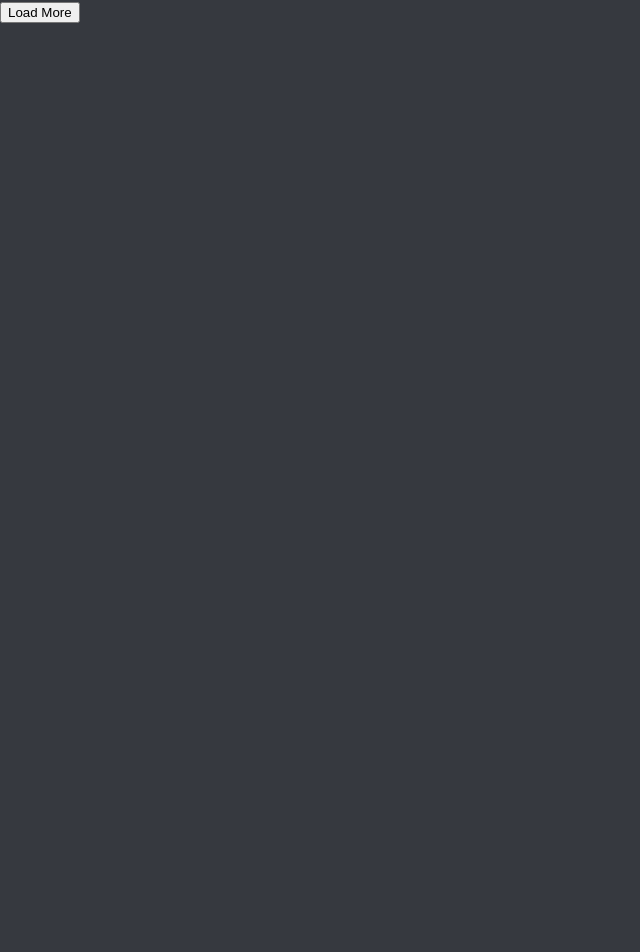
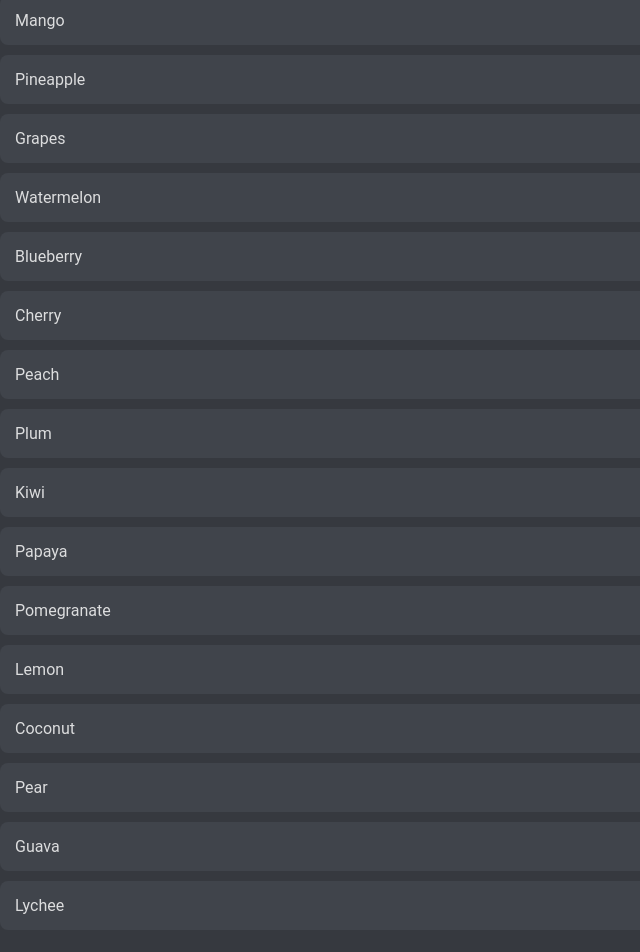
Before and after one commit to Anandhakumar123/React-with-and-without-Query-, a React (Vite) app: page /infinite-fruits in a window 1280 px wide. Shown: the part 280-1232 px from the top of the page, without its empty margins (0-640 px from the left). Before the commit the page ends 800 px from the top, so only its background shows below. Built offline with nearby package versions, Linux system fonts and the light colour scheme; data requests are answered from the project's data file.

Commit message:
infinitequeries page implemented

```diff
--- a/package.json
+++ b/package.json
@@ -16,6 +16,7 @@
     "axios": "^1.11.0",
     "react": "^19.1.0",
     "react-dom": "^19.1.0",
+    "react-intersection-observer": "^10.0.0",
     "react-router-dom": "^7.8.2"
   },
   "devDependencies": {
--- a/src/components/InfiniteQueries.jsx
+++ b/src/components/InfiniteQueries.jsx
@@ -1,9 +1,12 @@
 import { useInfiniteQuery } from "@tanstack/react-query";
 import axios from "axios";
-import React from "react";
+import React, { useEffect } from "react";
+import { useInView } from "react-intersection-observer";
 
 const fetchFruits = ({ pageParam = 1 }) => {
-  return axios.get(`http://localhost:4000/fruits/?_limit=4&_page=${pageParam}`);
+  return axios.get(
+    `http://localhost:4000/fruits/?_limit=10&_page=${pageParam}`
+  );
 };
 
 const InfiniteQueries = () => {
@@ -27,6 +30,14 @@ const InfiniteQueries = () => {
     },
   });
 
+  const { ref, inView } = useInView();
+
+  useEffect(() => {
+    if (inView) {
+      fetchNextPage();
+    }
+  }, [fetchNextPage, inView]);
+
   if (isLoading) {
     return <div>Page is Loading...</div>;
   }
@@ -45,7 +56,7 @@ const InfiniteQueries = () => {
         ))
       )}
 
-      <div style={{ marginTop: 16 }}>
+      {/* <div style={{ marginTop: 16 }}>
         <button
           onClick={() => fetchNextPage()}
           disabled={!hasNextPage || isFetchingNextPage}
@@ -56,6 +67,10 @@ const InfiniteQueries = () => {
             ? "Load More"
             : "No more"}
         </button>
+      </div> */}
+
+      <div ref={ref} style={{ height: 20, backgroundColor: "transparent" }}>
+        {isFetchingNextPage && "loading..."}
       </div>
     </div>
   );
```
Also changed, not shown: 1 other file (tests, documents, lock files or other folders).
